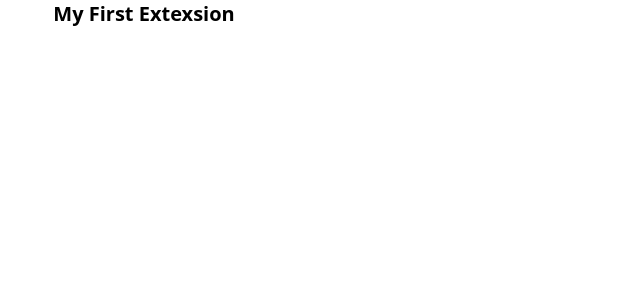
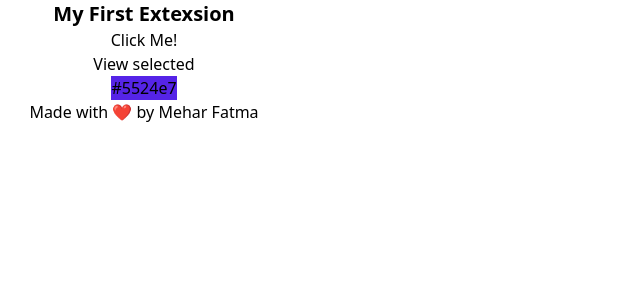
Before and after one commit to itsmeharfatma/ColorPicker-Extension, a React (Create React App) app: page / in a window 1280 px wide. Shown: the top 300 px of the page, without its empty margins (0-640 px from the left). Built offline with nearby package versions, Linux system fonts and the light colour scheme.

Commit message:
added colorPicker component

```diff
--- a/src/App.js
+++ b/src/App.js
@@ -1,8 +1,10 @@
+import ColorPicker from "./components/colorPicker";
 
 function App() {
   return (
     <main className="w-72 h-[400px] text-center rounded-xl">
       <h1 className="text-xl font-bold">My First Extexsion</h1>
+      <ColorPicker />
     </main>
   );
 }
--- /dev/null
+++ b/src/components/colorPicker.js
@@ -0,0 +1,51 @@
+import { useState } from "react";
+
+const ColorPicker = () => {
+    const [color, setColor] = useState("#5524e7");
+    // const [image, setImage] = useState(null);
+
+    const openEyeDropper = async () => {
+        let eyeDropper = new window.EyeDropper();
+        const { sRGBHex } = await eyeDropper.open();
+        setColor(sRGBHex);
+    };
+
+    const handleCopyColor = async () => {
+        await navigator.clipboard.writeText(color);
+        alert(`Copied ${color} to clipboard!`);
+    };
+
+    return (
+        <div className=''>
+            <div className=''>
+                <div className=''>
+
+                    <button className='' onClick={openEyeDropper}>
+                        Click Me!
+                    </button>
+                </div>
+
+                <div className=''>
+                    <p>View selected</p>
+                    <button
+                        className=''
+                        style={{ background: color }}
+                        onClick={handleCopyColor}
+                    >
+                        <span>{color}</span>
+                    </button>
+                </div>
+
+                <span className=''>
+                    Made with ❤️ by{" "}
+                    <a href="https://github.com/itsmeharfatma" target="_blank">
+                        {/* @tomisloading */}
+                        Mehar Fatma
+                    </a>
+                </span>
+            </div>
+        </div>
+    );
+};
+
+export default ColorPicker;
```
